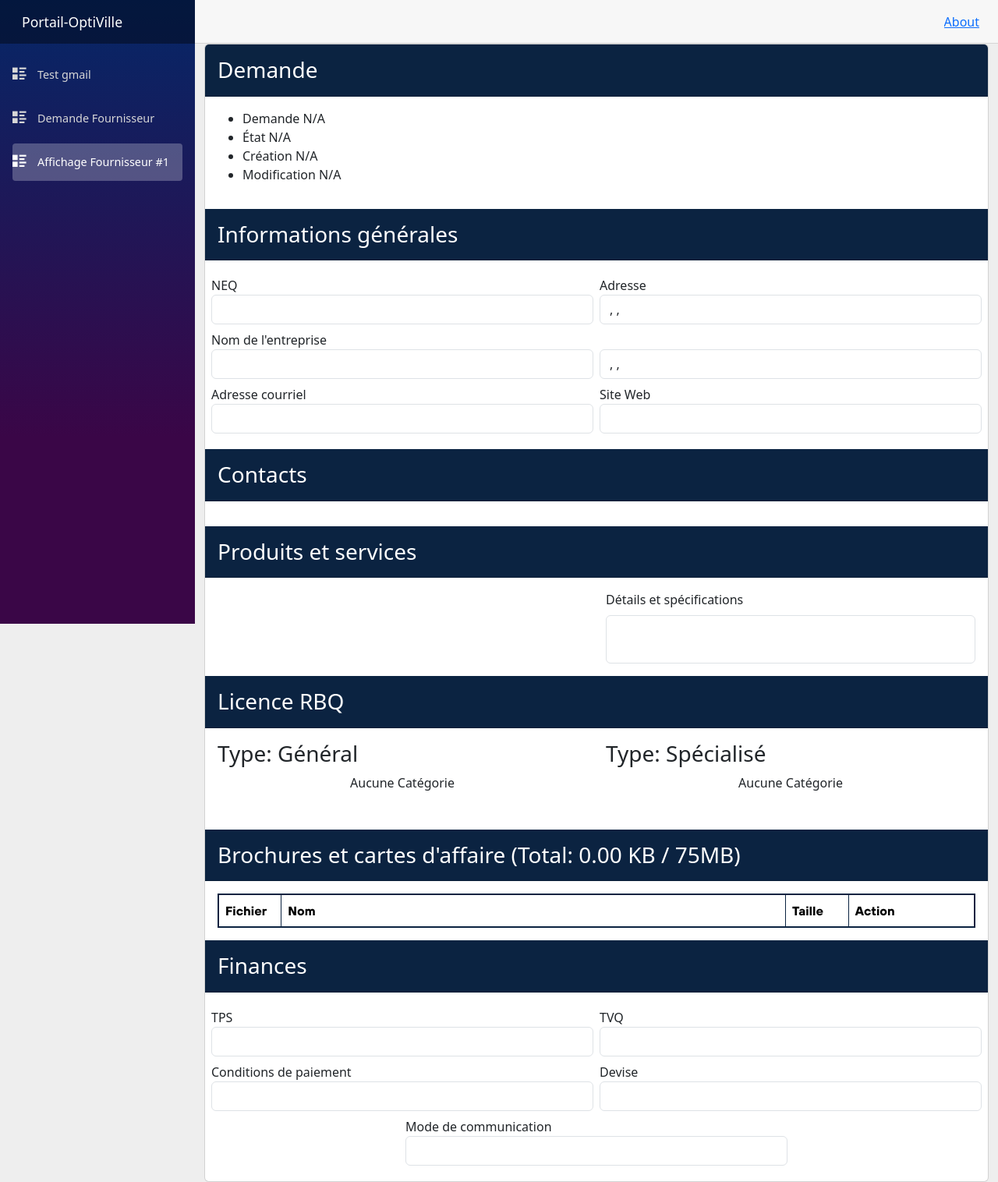
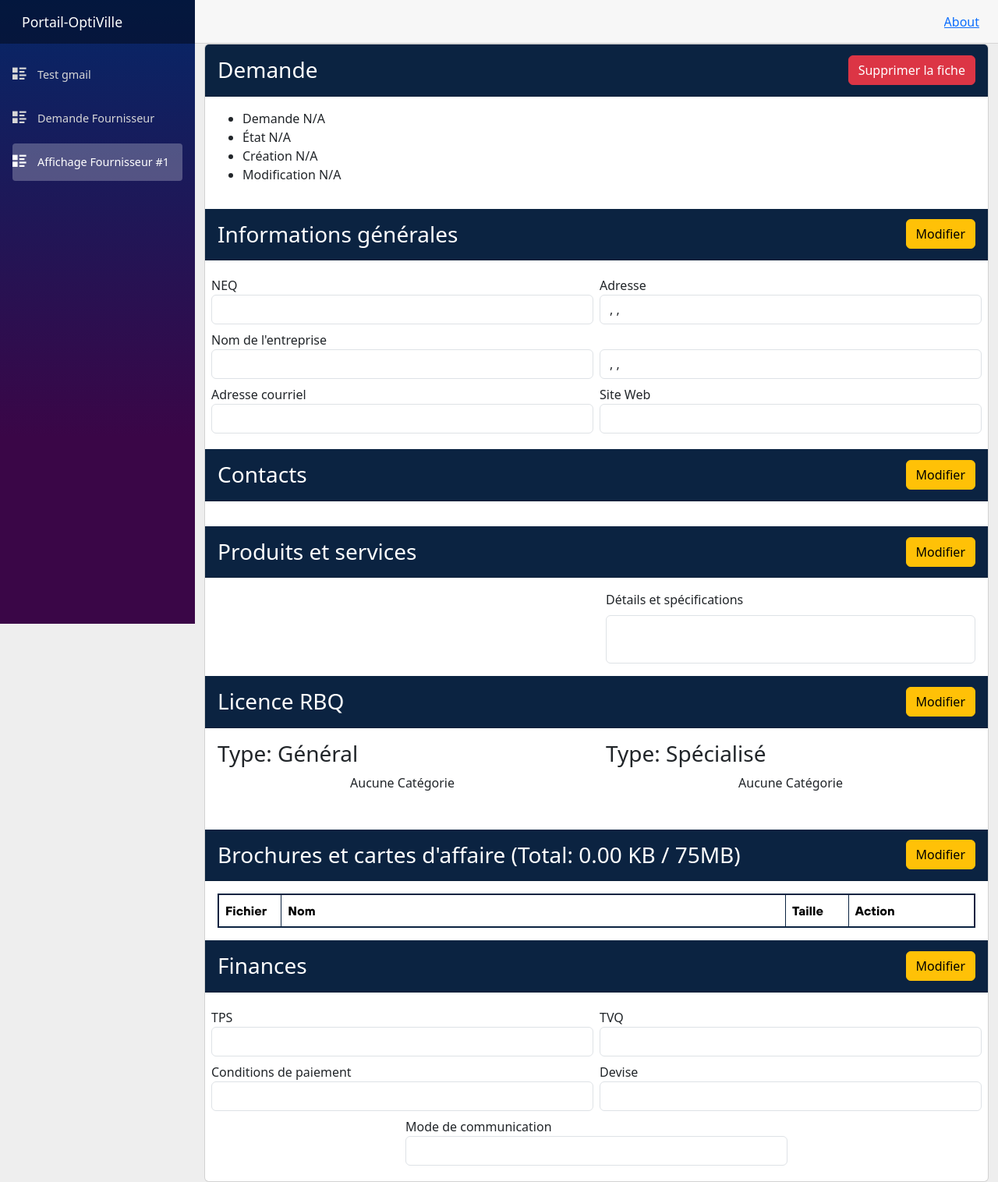
Before and after one commit to Keven499/Portail-OptiVille, an ASP.NET Core app: page /affichage in a window 1280 px wide. Shown: the whole page at 78% size. Run offline with ASP.NET Core 8, Linux system fonts and the light colour scheme; lists and menus that the app fills with data are empty; style sheets or scripts are compiled from the project's sources; some libraries are stand-ins or nearby versions.

Commit message:
update gestionUser + affichage

```diff
--- a/Data/Models/A2024420517riGr1Eq6Context.cs
+++ b/Data/Models/A2024420517riGr1Eq6Context.cs
@@ -156,7 +156,7 @@
                 .HasMaxLength(256)
                 .HasColumnName("motDePasse");
             entity.Property(e => e.Role)
-                .HasColumnType("enum('Administrateur','Commis','Responsable')")
+                .HasColumnType("enum('Administrateur','Commis','Responsable','Aucun')")
                 .HasColumnName("role");
         });
 
--- a/Pages/Fournisseur/Affichage/AffichageFiche.razor
+++ b/Pages/Fournisseur/Affichage/AffichageFiche.razor
@@ -5,9 +5,11 @@
 @using System.Text.RegularExpressions;
 @inject A2024420517riGr1Eq6Context _context
 <div class="container-fluid card p-0 m-0">
-    <div class="card-header py-2 bg-bleuFonce">
+    <div class="card-header py-2 bg-bleuFonce d-flex justify-content-between align-items-center">
         <h3 class="py-2 p-0 my-0 text-white">Demande</h3>
+        <button type="button" class="btn btn-danger">Supprimer la fiche</button>
     </div>
+
     <div class="card-body">
         <ul>
             <li>Demande @(closestHistorique != null ? closestHistorique.EtatDemande : "N/A")</li>
@@ -16,8 +18,9 @@
             <li>Modification @(selectedFournisseur.DateLastChanged.HasValue ? selectedFournisseur.DateLastChanged.Value.ToString("yyyy-MM-dd") : "N/A")</li>
         </ul>
     </div>
-    <div class="card-header py-2 bg-bleuFonce">
+    <div class="card-header py-2 bg-bleuFonce d-flex justify-content-between align-items-center">
         <h3 class="py-2 p-0 my-0 text-white">Informations générales</h3>
+        <button type="button" class="btn btn-warning">Modifier</button>
     </div>
     <div class="card-body">
         <div class="row">
@@ -61,8 +64,9 @@
             }
         </div>
     </div>
-    <div class="card-header py-2 bg-bleuFonce">
+    <div class="card-header py-2 bg-bleuFonce d-flex justify-content-between align-items-center">
         <h3 class="py-2 p-0 my-0 text-white">Contacts</h3>
+        <button type="button" class="btn btn-warning">Modifier</button>
     </div>
     <div class="card-body">
         @foreach(var contact in selectedContacts)
@@ -89,8 +93,9 @@
         </div>
         }
     </div>
-    <div class="card-header py-2 bg-bleuFonce">
+    <div class="card-header py-2 bg-bleuFonce d-flex justify-content-between align-items-center">
         <h3 class="py-2 p-0 my-0 text-white">Produits et services</h3>
+        <button type="button" class="btn btn-warning">Modifier</button>
     </div>
     <div class="card-body">
         <div class="row h-100">
@@ -131,8 +136,9 @@
         </div>
 
     </div>
-    <div class="card-header py-2 bg-bleuFonce">
+    <div class="card-header py-2 bg-bleuFonce d-flex justify-content-between align-items-center">
         <h3 class="py-2 p-0 my-0 text-white">Licence RBQ</h3>
+        <button type="button" class="btn btn-warning">Modifier</button>
     </div>
     <div class="card-body">
 
@@ -204,8 +210,9 @@
         }
 
     </div>
-    <div class="card-header py-2 bg-bleuFonce">
+    <div class="card-header py-2 bg-bleuFonce d-flex justify-content-between align-items-center">
         <h3 class="py-2 p-0 my-0 text-white">Brochures et cartes d'affaire (Total: @GetFormatSize())</h3>
+        <button type="button" class="btn btn-warning">Modifier</button>
     </div>
     <div class="card-body">
         <div class="table-responsive">
@@ -246,10 +253,9 @@
 </div>
     </div>
 
-
-
-    <div class="card-header py-2 bg-bleuFonce">
+    <div class="card-header py-2 bg-bleuFonce d-flex justify-content-between align-items-center">
         <h3 class="py-2 p-0 my-0 text-white">Finances</h3>
+        <button type="button" class="btn btn-warning">Modifier</button>
     </div>
     <div class="card-body">
         <div class="row">
@@ -285,7 +291,7 @@
 @code{
     public int sizeTotal { get; set; } = 0;
     public int MaxSize = 75;
-    private Fichier selectedFile;
+    private Fichier? selectedFile;
     List<Portail_OptiVille.Data.Models.Contact> selectedContacts = new List<Portail_OptiVille.Data.Models.Contact>();
     List<Fichier> selectedFichiers = new List<Fichier>();
     List<Fournisseur> selectedFournisseurs = new List<Fournisseur>();
```
Also changed, not shown: Pages/Admin/GestionUser.razor (+37 -17 lines).
